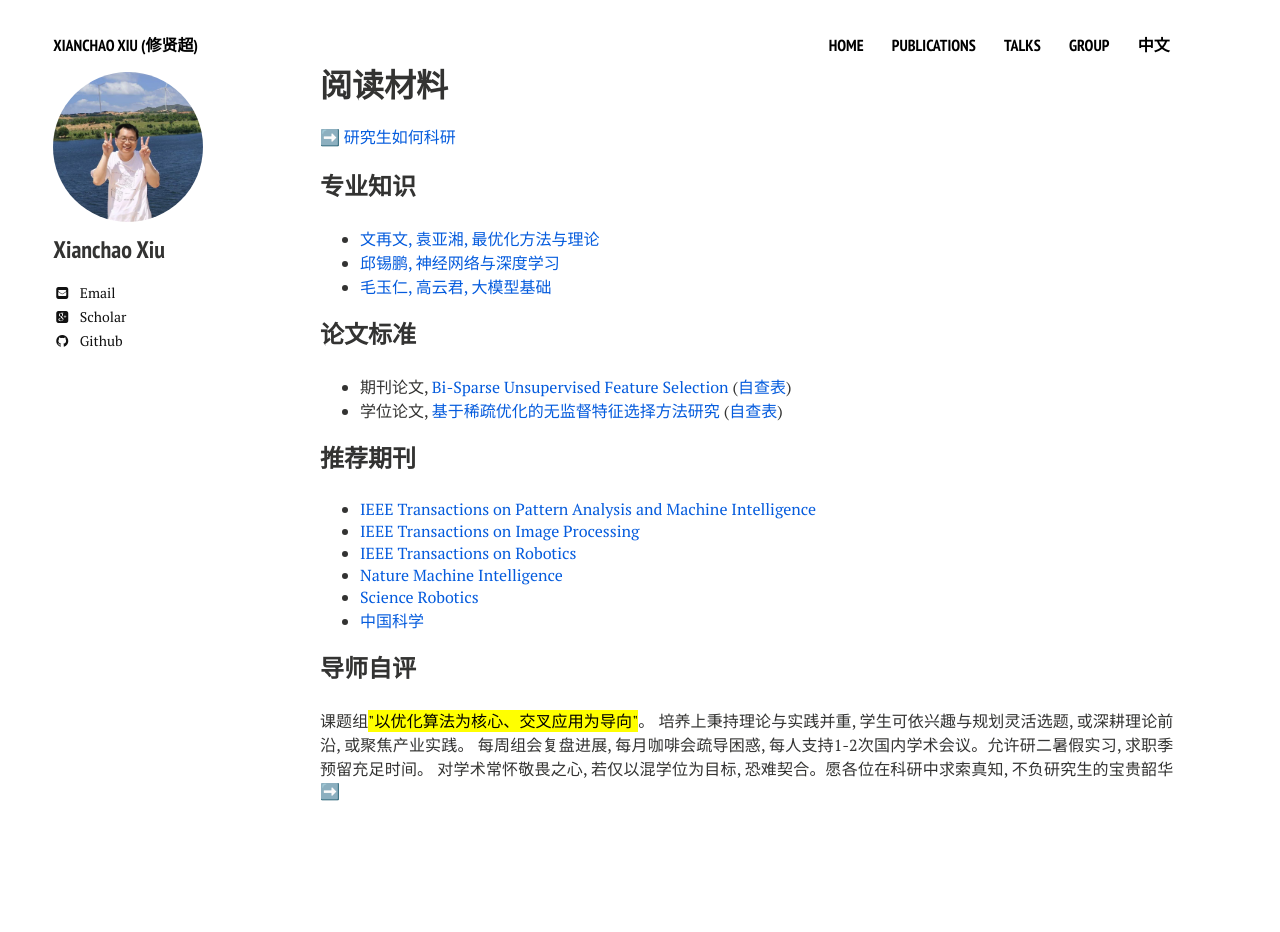
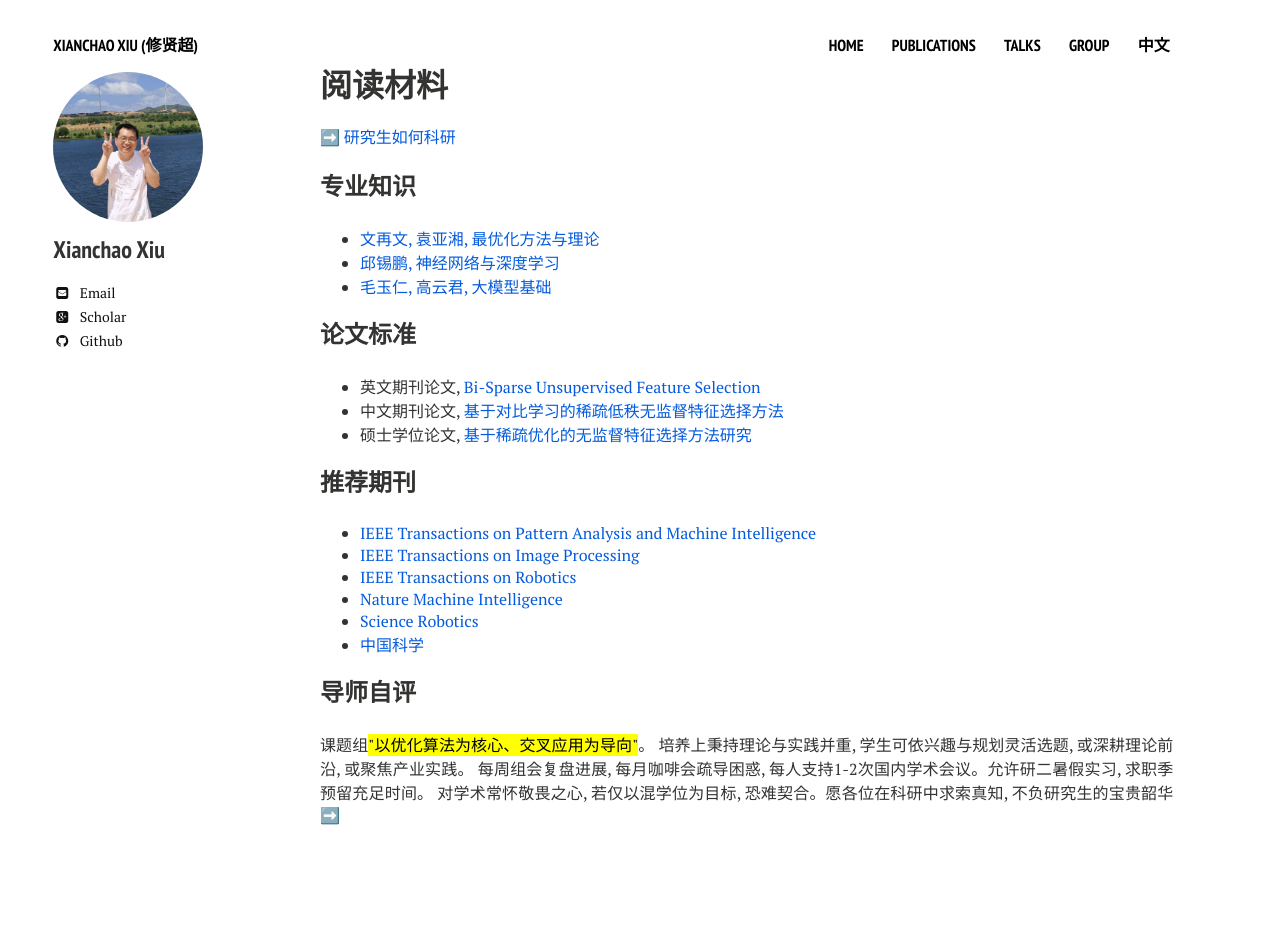
Before and after one commit to xianchaoxiu/xianchaoxiu.github.io, a Jekyll site: the page built from chinese/reading/index.md, in a window 1280 px wide. Built offline with Jekyll 4.4.1, drawn with Linux system fonts in a browser that asks for light colours; nearby versions of some CDN libraries; before the commit the page ends 908 px from its top, so only the background shows below that.

Commit message:
Update index.md

```diff
--- a/chinese/reading/index.md
+++ b/chinese/reading/index.md
@@ -15,8 +15,9 @@ share: false
 
 
 ### 论文标准
-* 期刊论文, <a href="https://doi.org/10.1109/TIP.2025.3620667" class="textlink" target="_blank">Bi-Sparse Unsupervised Feature Selection</a> (<a href="../reading/list/paper.pdf" class="textlink" target="_blank">自查表</a>) <br>
-* 学位论文, <a href="https://xianchaoxiu.github.io/group/2025-Yang.pdf" class="textlink" target="_blank">基于稀疏优化的无监督特征选择方法研究</a> (<a href="../reading/list/thesis.pdf" class="textlink" target="_blank">自查表</a>) <br>
+* 英文期刊论文, <a href="https://doi.org/10.1109/TIP.2025.3620667" class="textlink" target="_blank">Bi-Sparse Unsupervised Feature Selection</a> <br>
+* 中文期刊论文, <a href="https://kns.cnki.net/kcms2/article/abstract?v=e_WjztTC4N0Z832a-bbzgdfGaZqegXeziR4mPpFe0A1ROQtRv8ba_BSLdRJqYhdrWzhvxs5NJ2O3SOWWMfU0FulX9LypoPkOg34ECqIZ1YDAiTz9p7_NUzLuG3aP698ALezyek3yh7yCM9L1er33sRDx01vji4IFd-a5be0Mbbc=&uniplatform=NZKPT" class="textlink" target="_blank">基于对比学习的稀疏低秩无监督特征选择方法</a> <br>
+* 硕士学位论文, <a href="https://xianchaoxiu.github.io/group/2025-Yang.pdf" class="textlink" target="_blank">基于稀疏优化的无监督特征选择方法研究</a> <br>
 
 
 ### 推荐期刊
```
